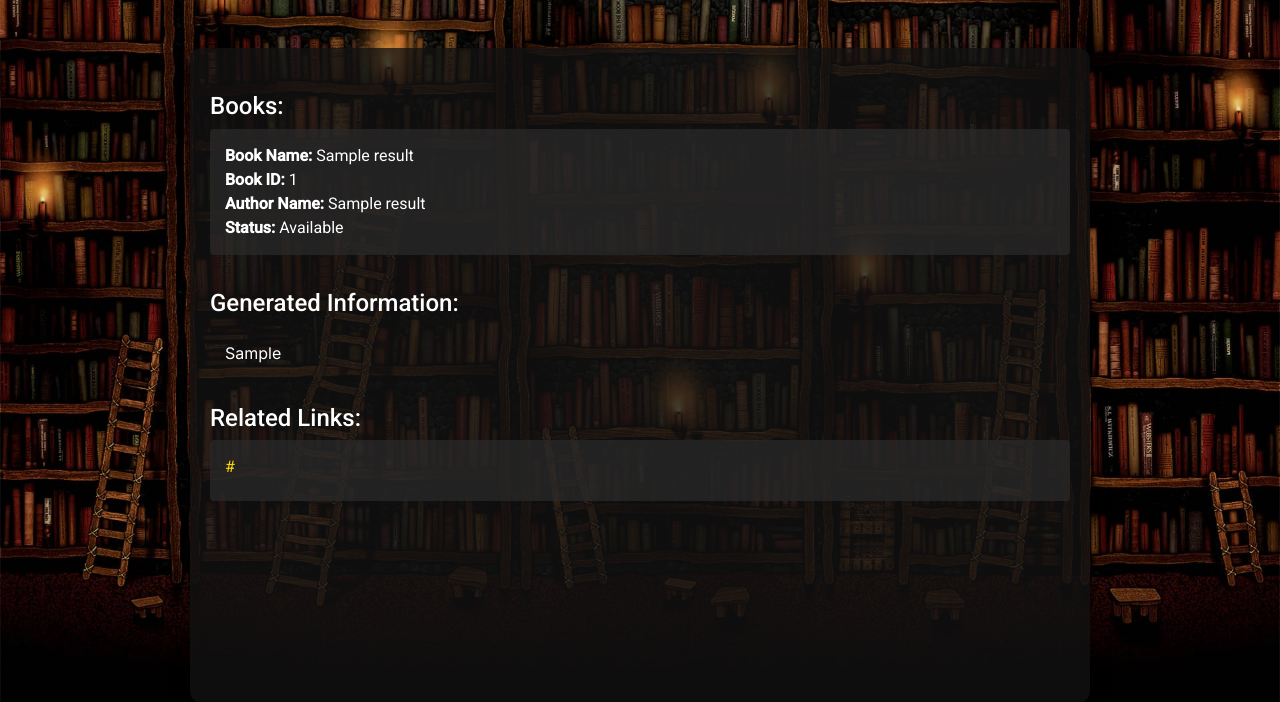
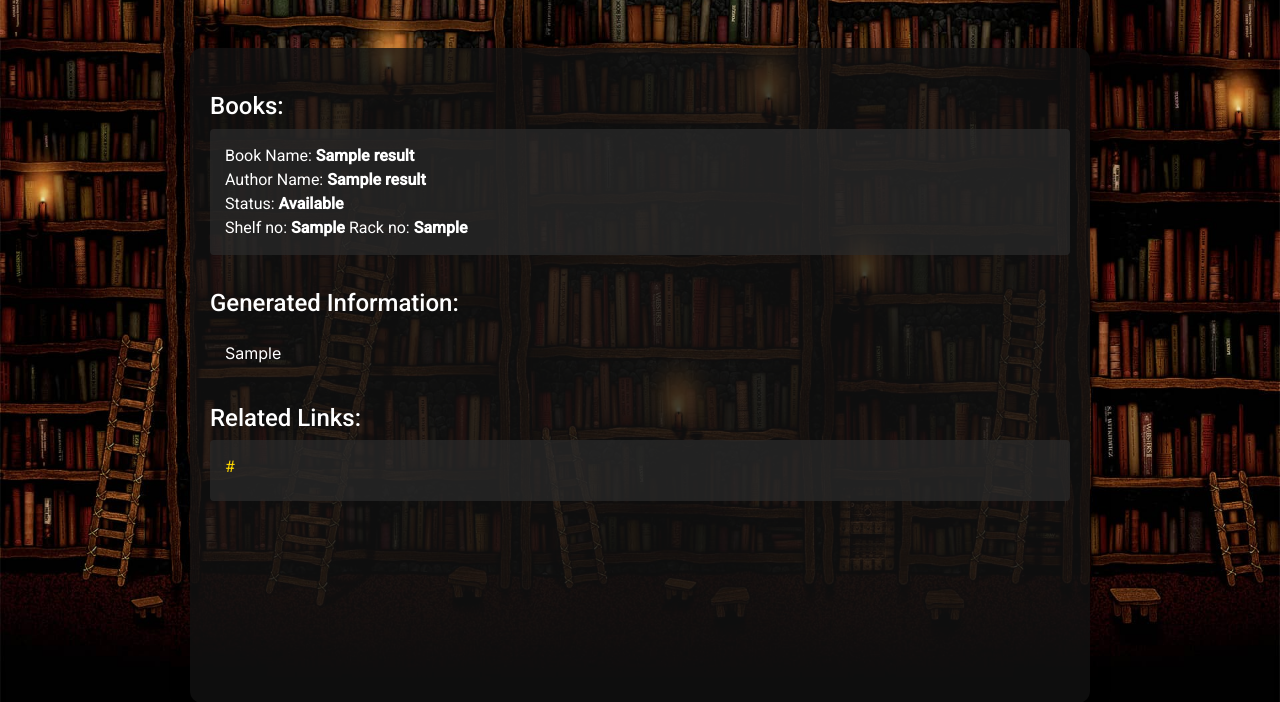
Before and after one commit to basil-the-py-developer/AI-Library, a Flask app: template templates/result.html in a window 1280 px wide. Shown: the part 80-782 px from the top of the page. Run offline with Flask 3, Linux system fonts and the light colour scheme; the template is opened without the code that fills it: most values are stand-ins (such as "Sample title", 1, 10 or a date in 2020); some libraries are stand-ins or nearby versions.

Commit message:
Added book position in result

```diff
--- a/app.py
+++ b/app.py
@@ -100,7 +100,7 @@ def result():
 
     if search_type == "Search by Author":
         query = """
-            SELECT "BK_NAME", "BK_ID", "BOOK_STATUS", "AUTHOR_NAME", "CONTRIBUTED", "IF_YES_NAME"
+            SELECT "BK_NAME", "BK_ID", "BOOK_STATUS", "AUTHOR_NAME", "CONTRIBUTED", "IF_YES_NAME", "SHELF_NO", "RACK_NO"
             FROM library
             WHERE similarity("AUTHOR_NAME", %s) > 0.3
             OR "AUTHOR_NAME" ILIKE %s
@@ -112,14 +112,16 @@ def result():
 
         if books:
             for book in books:
-                bk_name, bk_id, bk_status, author_name, contributed, contributor= book
+                bk_name, bk_id, bk_status, author_name, contributed, contributor, shelf, rack= book
                 results.append({
                     "bk_name": bk_name,
                     "bk_id": bk_id,
                     "bk_status": bk_status,
                     "author_name": author_name,
                     "contributed": contributed,
-                    "contributor": contributor
+                    "contributor": contributor,
+                    "shelf_no": shelf,
+                    "rack_no": rack
                 })
 
         else:
@@ -152,7 +154,7 @@ def result():
 
     elif search_type == "Search by Book":
         query = """
-            SELECT "BK_NAME", "BK_ID", "BOOK_STATUS", "AUTHOR_NAME", "CONTRIBUTED", "IF_YES_NAME"
+            SELECT "BK_NAME", "BK_ID", "BOOK_STATUS", "AUTHOR_NAME", "CONTRIBUTED", "IF_YES_NAME", "SHELF_NO", "RACK_NO"
             FROM library
             WHERE similarity("BK_NAME", %s) > 0.3
             OR "BK_NAME" ILIKE %s
@@ -165,14 +167,16 @@ def result():
         results = []
         if books:
             for book in books:
-                bk_name, bk_id, bk_status, author_name, contributed, contributor= book
+                bk_name, bk_id, bk_status, author_name, contributed, contributor, shelf, rack= book
                 results.append({
                     "bk_name": bk_name,
                     "bk_id": bk_id,
                     "bk_status": bk_status,
                     "author_name": author_name,
                     "contributed": contributed,
-                    "contributor": contributor
+                    "contributor": contributor,
+                    "shelf_no": shelf,
+                    "rack_no": rack
                 })
 
         response = model.generate_content(
--- a/templates/result.html
+++ b/templates/result.html
@@ -38,12 +38,13 @@
                     <ul class="list-group">
                         {% for result in results %}
                             <li class="list-group-item text-black">
-                                <strong>Book Name:</strong> {{ result.bk_name }}<br>
-                                <strong>Book ID:</strong> {{ result.bk_id }}<br>
-                                <strong>Author Name:</strong> {{ result.author_name }}<br>
-                                <strong>Status:</strong> {{ result.bk_status }}<br>
+                                Book Name: <strong>{{ result.bk_name }}</strong><br>
+                                Author Name: <strong>{{ result.author_name }}</strong><br>
+                                Status: <strong>{{ result.bk_status }}</strong><br>
+                                Shelf no: <strong>{{ result.shelf_no }}</strong>
+                                Rack no: <strong>{{ result.rack_no }}</strong><br>
                                 {% if result.bk_status == 'Issued' %}
-                                    <strong>Available by:</strong> {{ result.due_date }}<br>
+                                    Available by: <strong>{{ result.due_date }}</strong><br>
                                 {% endif %}
                                 {% if result.contributed == 'YES' %}
                                     <span class="star-badge" data-contributor="{{ result.contributor }}">⭐</span>
```
